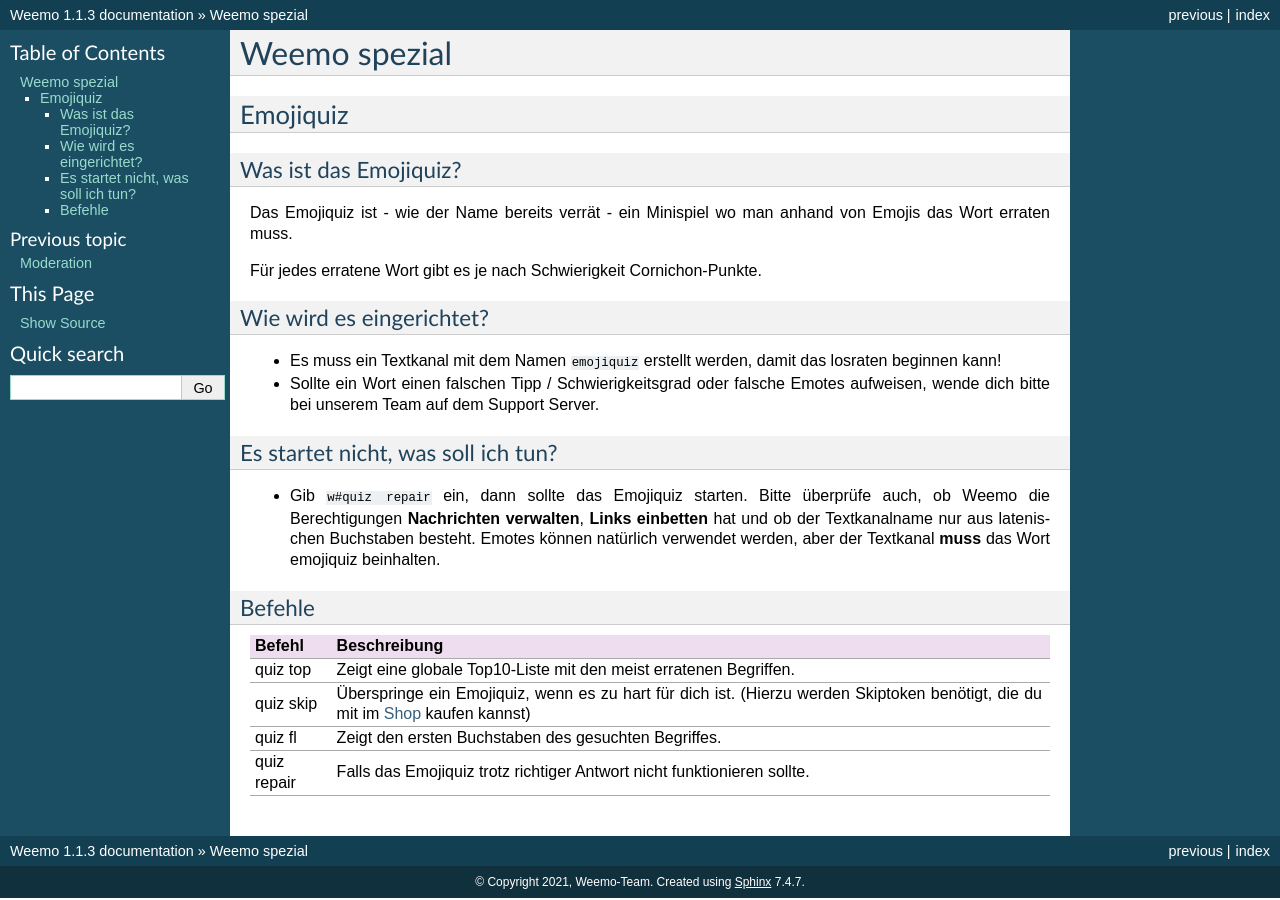
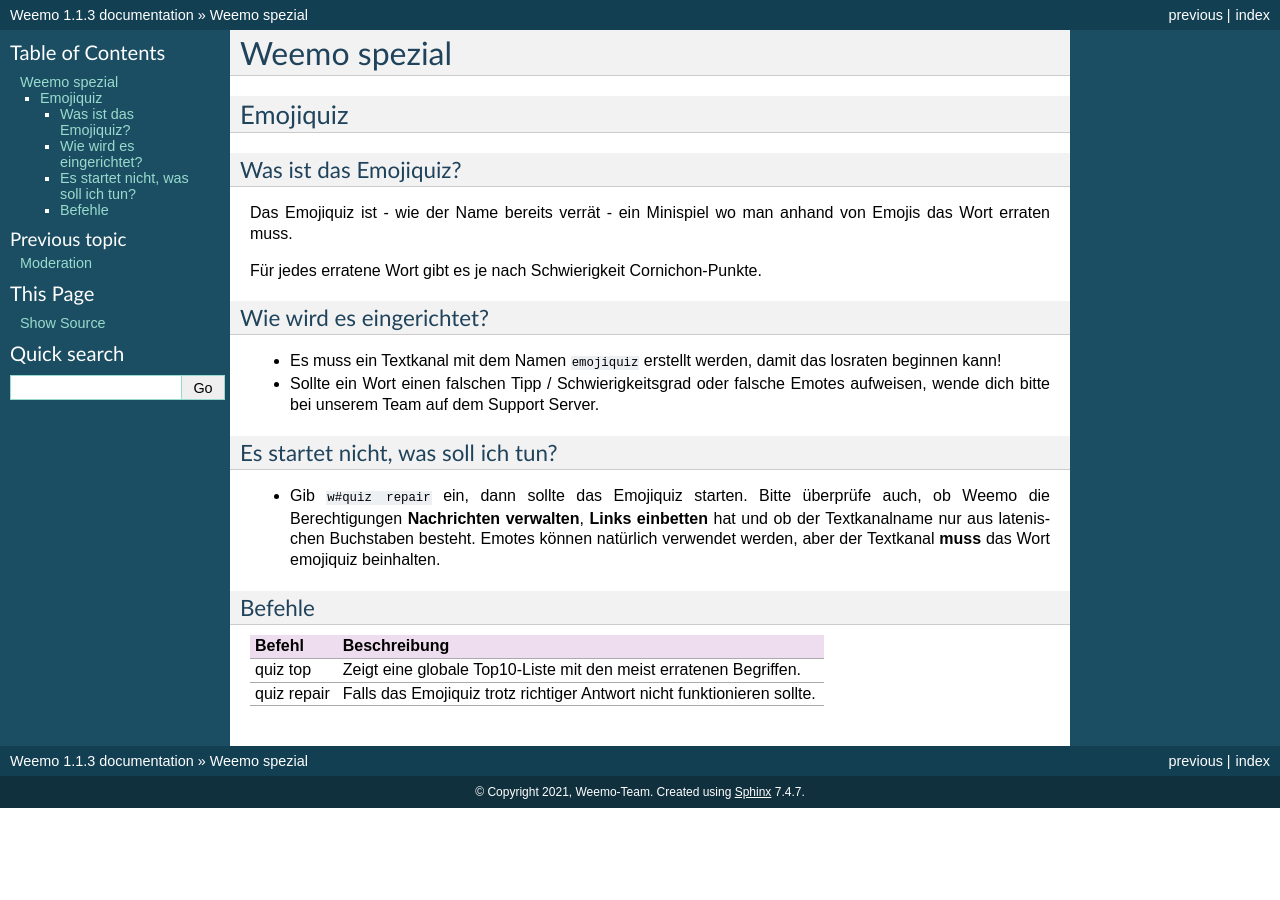
Before and after one commit to niborus/weemo-doc, a Sphinx documentation site: the page built from docs/weemo-spezial.rst, in a window 1280 px wide. Built offline with Sphinx 7.4.7, drawn with Linux system fonts in a browser that asks for light colours.

Commit message:
Removed two subcommands related to the emojiquiz
They don't exist anymore.

```diff
--- a/docs/weemo-spezial.rst
+++ b/docs/weemo-spezial.rst
@@ -35,6 +35,4 @@
     :header: "Befehl", "Beschreibung"
 
     "quiz top", "Zeigt eine globale Top10-Liste mit den meist erratenen Begriffen."
-    "quiz skip", "Überspringe ein Emojiquiz, wenn es zu hart für dich ist. (Hierzu werden Skiptoken benötigt, die du mit im :ref:`Shop<shop_global_anchor>` kaufen kannst)"
-    "quiz fl", "Zeigt den ersten Buchstaben des gesuchten Begriffes."
     "quiz repair", "Falls das Emojiquiz trotz richtiger Antwort nicht funktionieren sollte."
```
